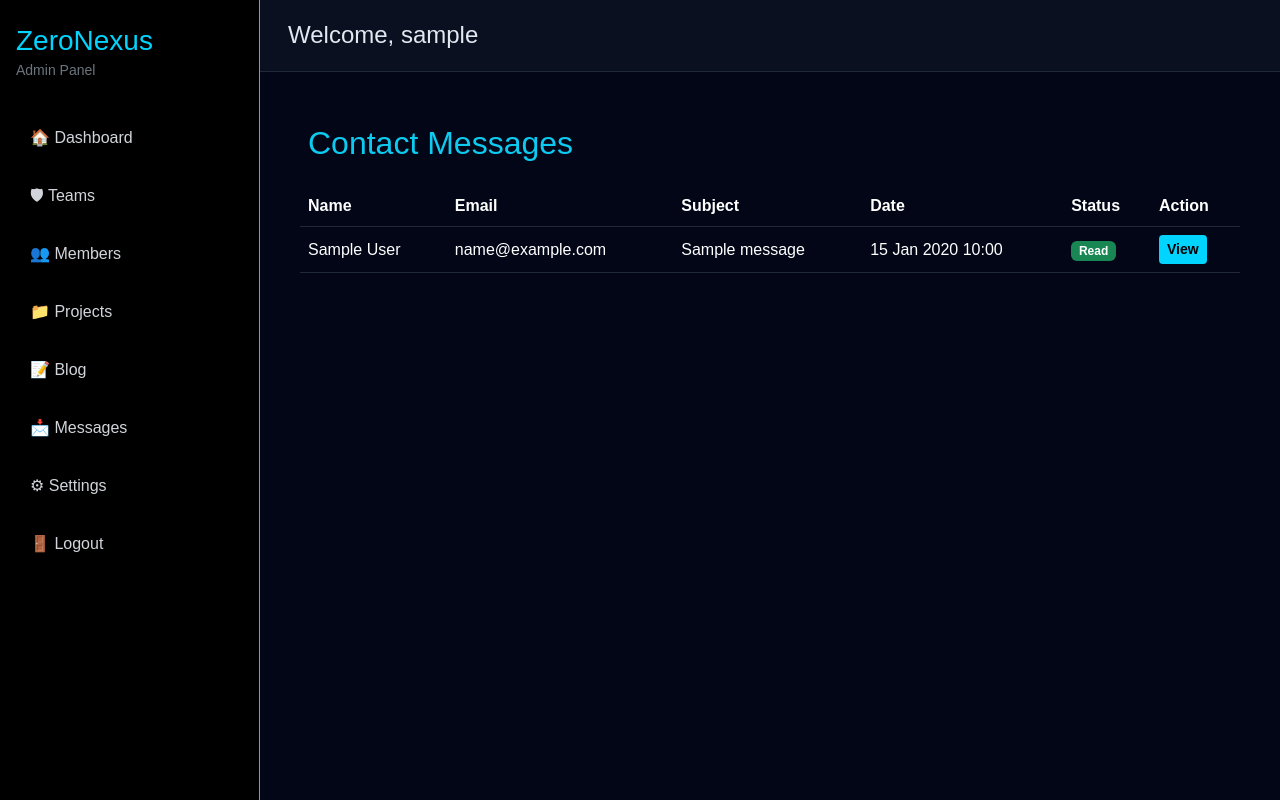
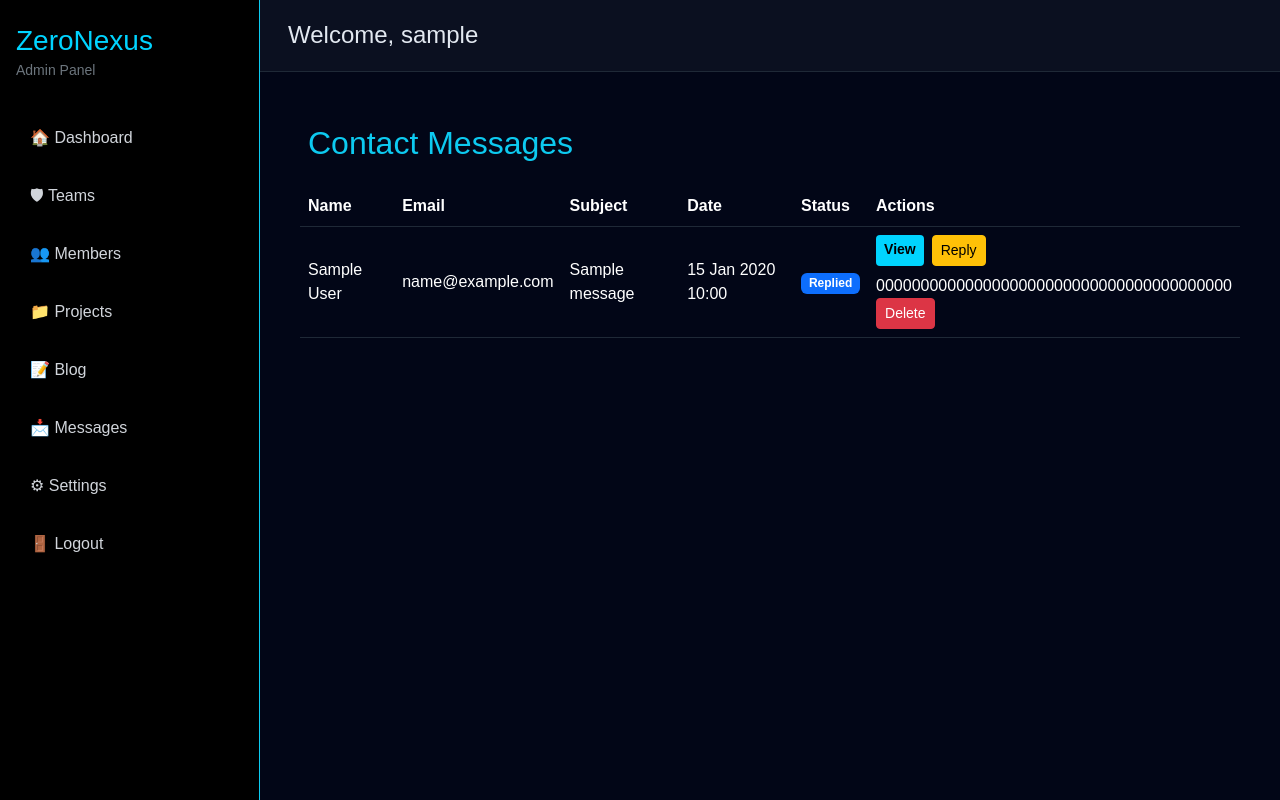
Before and after one commit to g4-star/ZERONEXUS, a Flask app: template app/templates/admin/messages.html in a window 1280 px wide. Run offline with Flask 3, Linux system fonts and the light colour scheme; a user stored in the database is signed in; tables that the repository leaves empty hold one stand-in row (values such as "Sample post"); the template is opened without the code that fills it: values that come from a table or form of the project are taken from there, most other values are stand-ins (such as "Sample title", 1, 10 or a date in 2020).

Commit message:
Add contact form, admin messages inbox, and contact message model

```diff
--- a/app/templates/admin/messages.html
+++ b/app/templates/admin/messages.html
@@ -18,19 +18,12 @@
             <thead>
 
                 <tr>
-
                     <th>Name</th>
-
                     <th>Email</th>
-
                     <th>Subject</th>
-
                     <th>Date</th>
-
                     <th>Status</th>
-
-                    <th>Action</th>
-
+                    <th width="320">Actions</th>
                 </tr>
 
             </thead>
@@ -53,7 +46,13 @@
 
                     <td>
 
-                        {% if message.is_read %}
+                        {% if message.is_replied %}
+
+                            <span class="badge bg-primary">
+                                Replied
+                            </span>
+
+                        {% elif message.is_read %}
 
                             <span class="badge bg-success">
                                 Read
@@ -71,13 +70,49 @@
 
                     <td>
 
-                        <a
-                           href="{{ url_for('admin.view_message', message_id=message.id) }}"
-                           class="btn btn-sm btn-info">
+                        <div class="d-flex flex-wrap gap-2">
 
-                            View
+                            <!-- View -->
 
-                        </a>
+                            <a href="{{ url_for('admin.view_message', message_id=message.id) }}"
+                               class="btn btn-sm btn-info">
+                                View
+                            </a>
+
+                            <!-- Mark Read -->
+
+                            {% if not message.is_read %}
+
+                            <a href="{{ url_for('admin.mark_message_read', message_id=message.id) }}"
+                               class="btn btn-sm btn-success">
+                                Mark Read
+                            </a>
+
+                            {% endif %}
+
+                            <!-- Reply -->
+
+                            <a href="{{ url_for('admin.reply_message', message_id=message.id) }}"
+                               class="btn btn-sm btn-warning">
+                                Reply
+                            </a>
+
+                            <!-- Delete -->
+
+                            <form method="POST"
+                                  action="{{ url_for('admin.delete_message', message_id=message.id) }}"
+                                  onsubmit="return confirm('Delete this message permanently?');">
+
+                                {{ csrf_token() }}
+
+                                <button type="submit"
+                                        class="btn btn-sm btn-danger">
+                                    Delete
+                                </button>
+
+                            </form>
+
+                        </div>
 
                     </td>
 
@@ -94,9 +129,7 @@
     {% else %}
 
     <div class="alert alert-info">
-
         No contact messages yet.
-
     </div>
 
     {% endif %}
```
